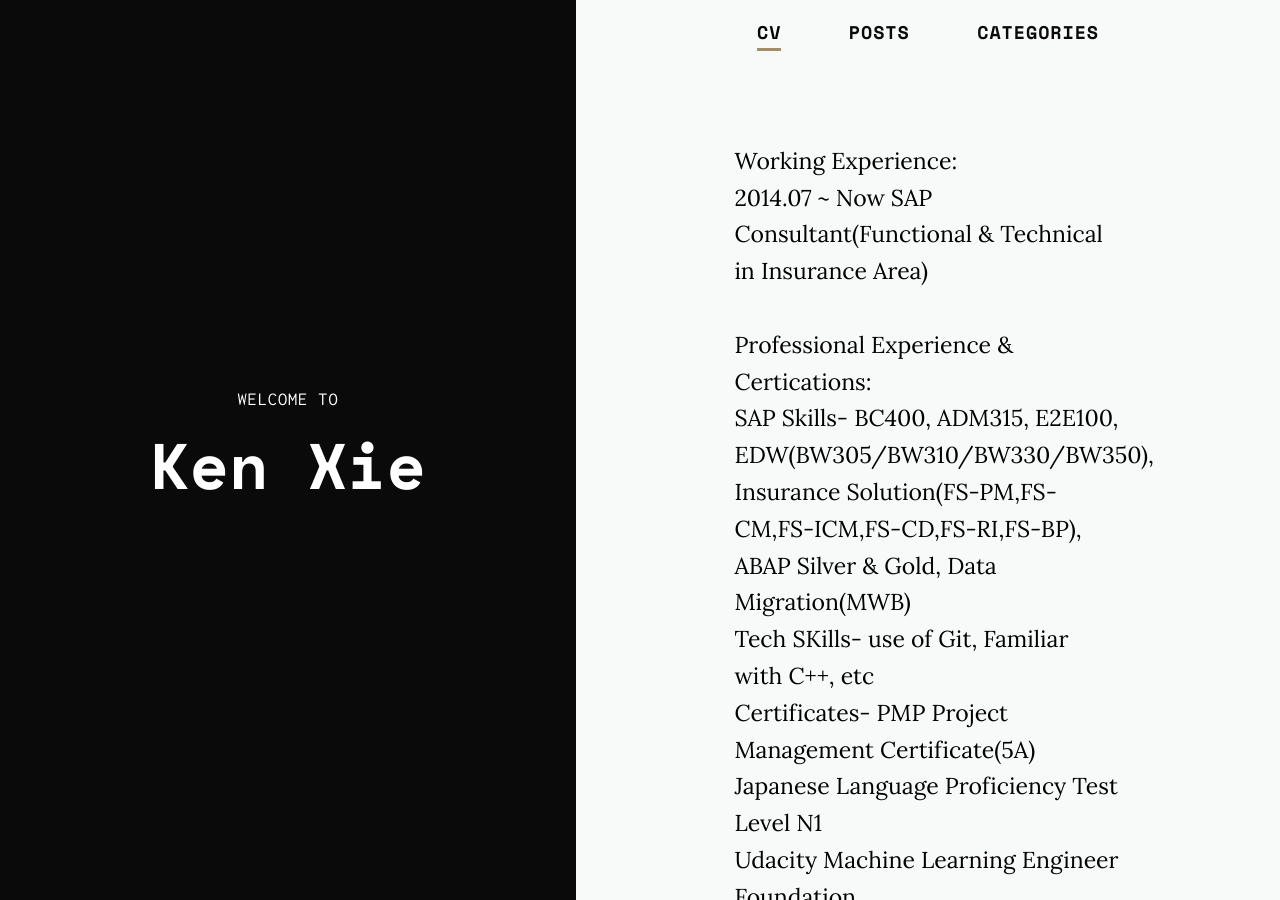
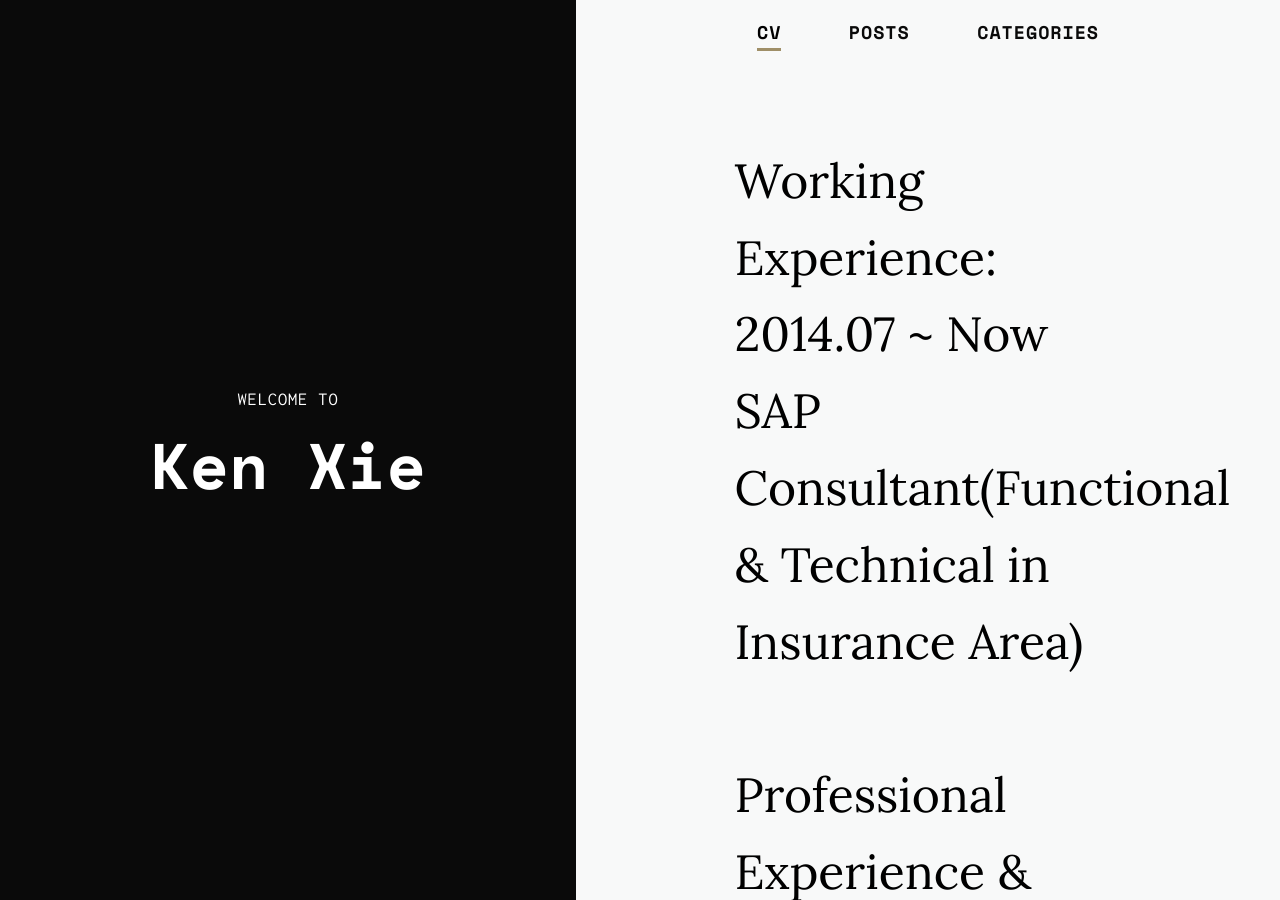
Before and after one commit to ken1232009/ken1232009.github.io, a Jekyll site: the page built from index.html, in a window 1280 px wide and 900 px high. Built offline with Jekyll 4.4.1, drawn with Linux system fonts in a browser that asks for light colours; nearby versions of some CDN libraries; the list of posts is cut into pages by our own code.

Commit message:
CV Tab fix 6

```diff
--- a/_includes/cv_tab.html
+++ b/_includes/cv_tab.html
@@ -1,7 +1,7 @@
 <div class="tab">
   <article itemprop="blogPost" itemscope itemtype="http://schema.org/BlogPosting">
     <section class="section-padding post" itemprop="articleBody">
-      <p>
+      <p><font size="20">
         Working Experience:</br>
         2014.07 ~ Now SAP Consultant(Functional & Technical in Insurance Area)</br>
         </br>
@@ -32,6 +32,7 @@
         Citizenship: Shanghai, China </br>
         Language: Chinese & English & Japanese</br>
         Interests: Drawing & Music</br>
+      </font></p>
 
 
 
```
